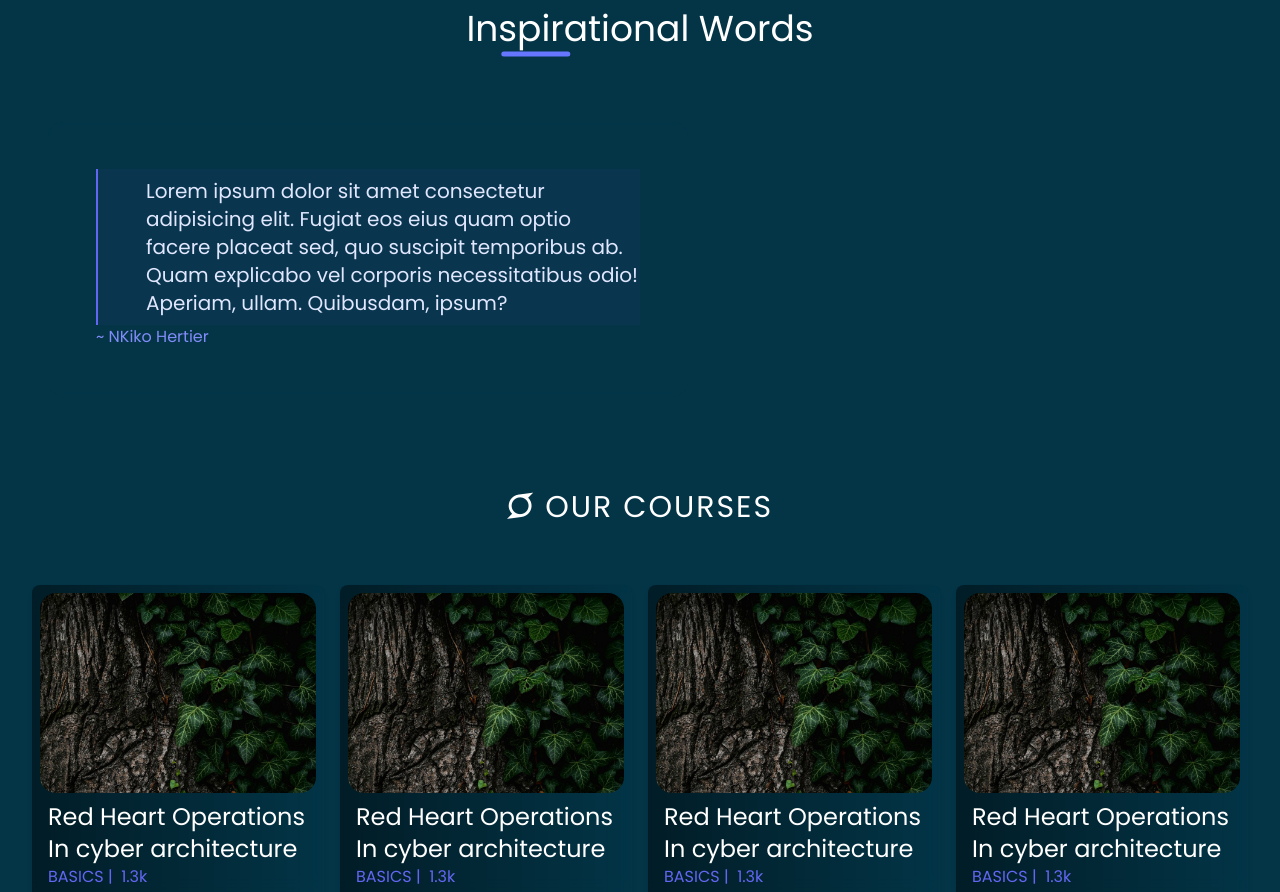
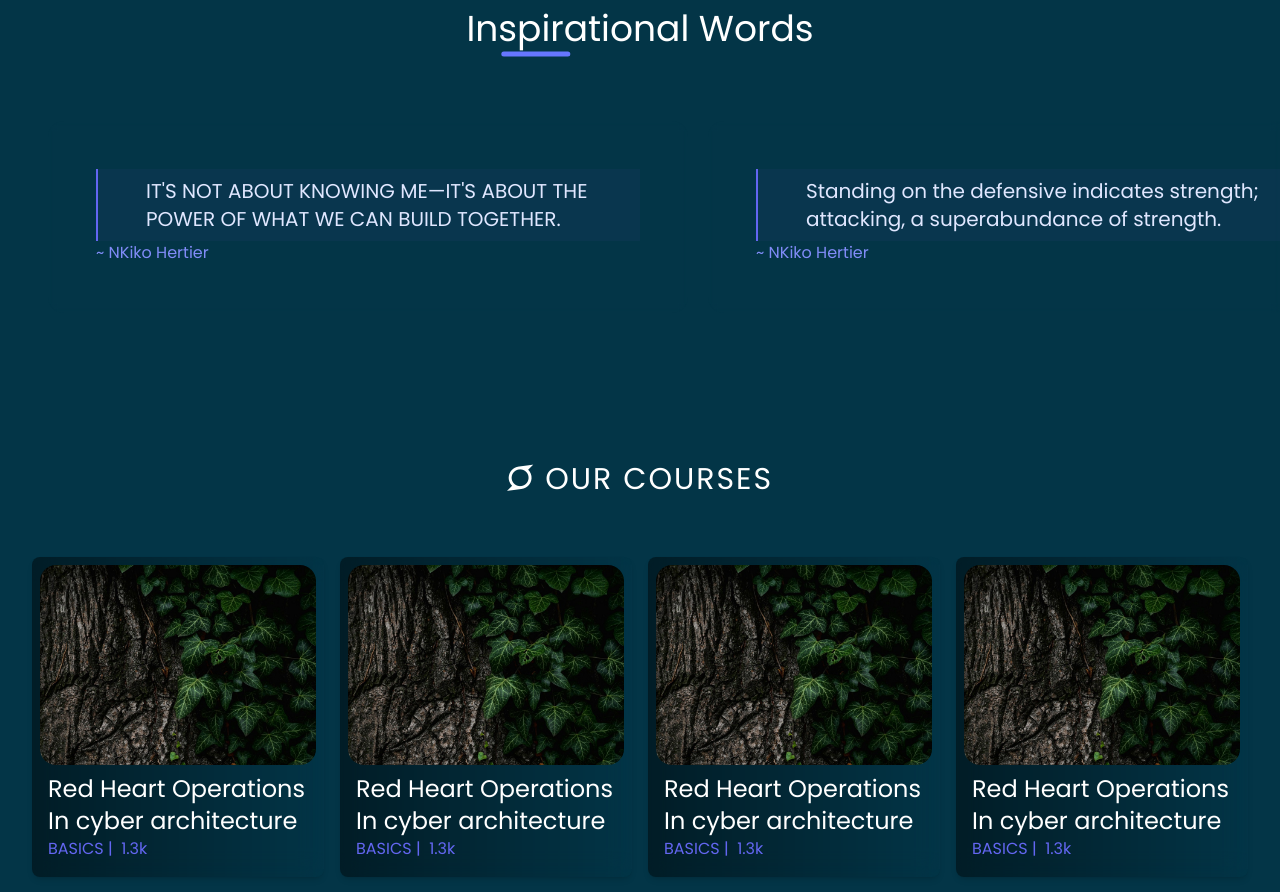
Before and after one commit to nkiko-hertier/SANO-PRIJECT, a website: page index.html in a window 1280 px wide. Shown: the part 880-1772 px from the top of the page. Drawn offline with nearby package versions, Linux system fonts and the light colour scheme; a web font is replaced by a local one.

Commit message:
Update index.html

```diff
--- a/index.html
+++ b/index.html
@@ -282,7 +282,7 @@
 <script type="text/javascript" src="imgs\vanilla-tilt.js"></script>
 <script src="./public/js/duplicateJS.js"></script>
 <script type="text/javascript">
-    var = paragraphs = [
+    var paragraphs = [
     "IT'S NOT ABOUT KNOWING ME—IT'S ABOUT THE POWER OF WHAT WE CAN BUILD TOGETHER.",
     "Standing on the defensive indicates strength; attacking, a superabundance of strength.",
     "To secure ourselves against Cybercrimes is in our own hands, but the opportunity of defeating the Threat actors is provided by the Attacker himself. All warfare is based on deception.",
```
